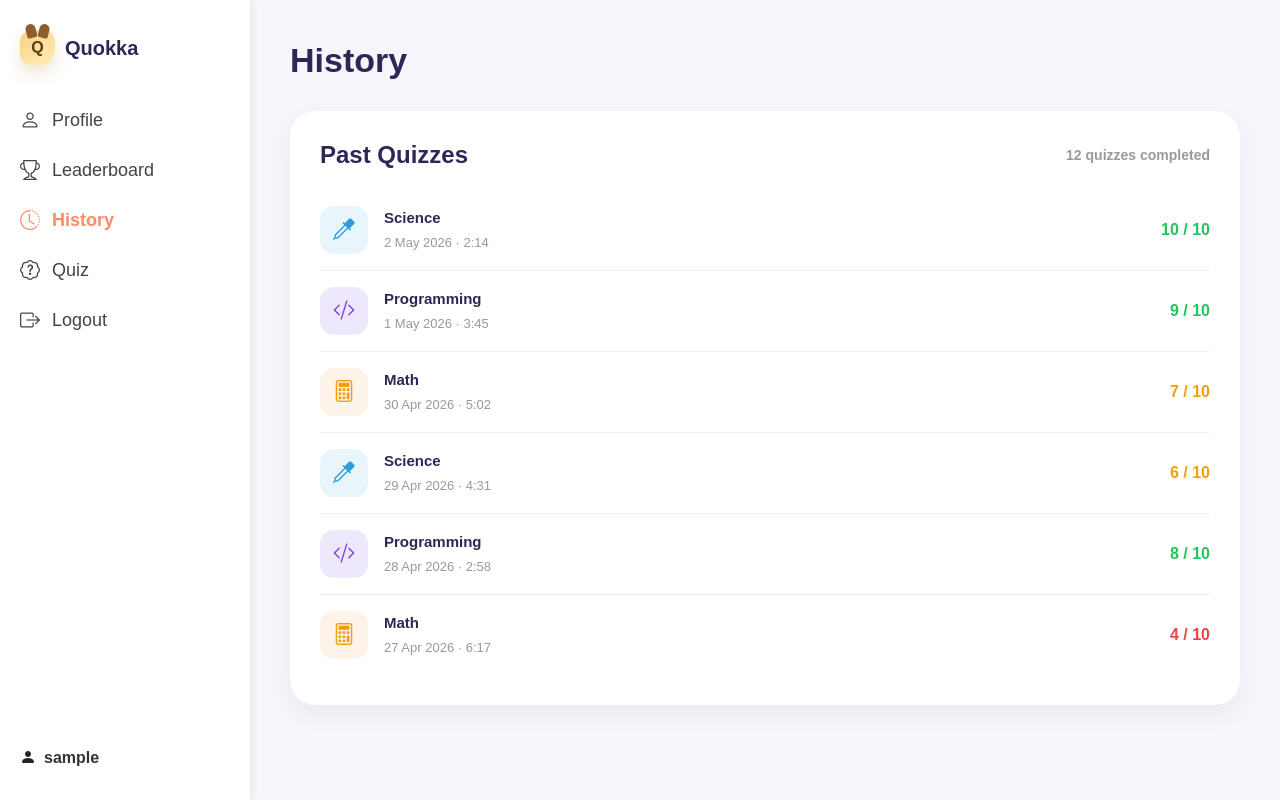
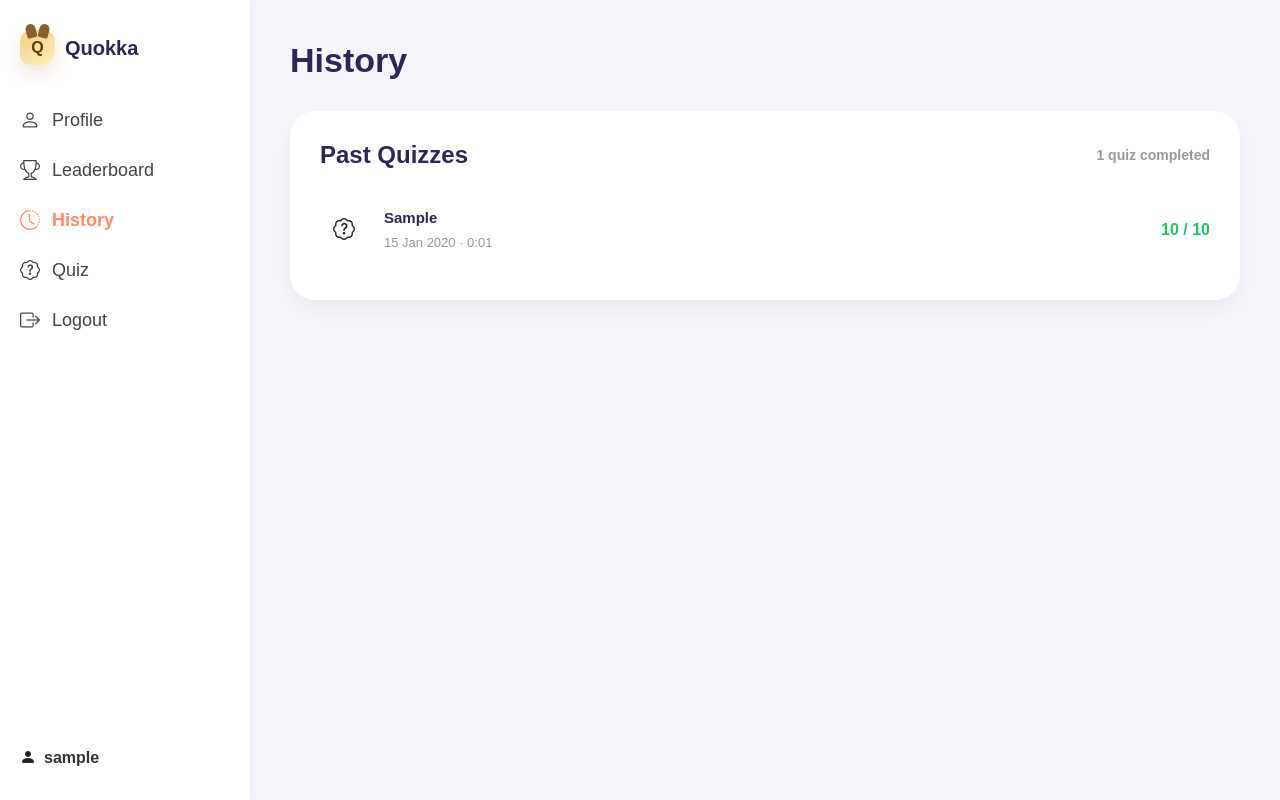
Before and after one commit to krsagn/agile-web-dev, a Flask app: page /history in a window 1280 px wide. Run offline with Flask 3, Linux system fonts and the light colour scheme; a user stored in the database is signed in; tables that the repository leaves empty hold one stand-in row (values such as "Sample post").

Commit message:
Integrate history API and update history page layout

```diff
--- a/app/routes.py
+++ b/app/routes.py
@@ -411,3 +411,27 @@ def get_quiz_results():
     if not quiz_results:
         return jsonify({"quiz_results": None})
     return jsonify({"quiz_results": quiz_results})
+
+
+@main.route('/api/history')
+@login_required
+def get_history():
+    results = (
+        QuizResult.query
+        .filter_by(user_id=current_user.id)
+        .order_by(QuizResult.completed_at.desc())
+        .all()
+    )
+
+    history = [
+        {
+            'category': result.category,
+            'score': result.score,
+            'total': result.total,
+            'time_taken': result.time_taken,
+            'completed_at': result.completed_at.isoformat(),
+        }
+        for result in results
+    ]
+
+    return jsonify({'history': history})
--- a/app/static/css/history.css
+++ b/app/static/css/history.css
@@ -51,6 +51,11 @@
   background: #fef3e8;
   color: #f59e0b;
 }
+.history-category-icon.general,
+.history-category-icon:not([class*=" "]) {
+  background: #f0f0f5;
+  color: #6c757d;
+}
 
 .history-info {
   flex: 1;
--- a/app/templates/history.html
+++ b/app/templates/history.html
@@ -1,90 +1,106 @@
-{% extends 'layout.html' %} {% set active_page = 'history' %} {% block title
-%}History — Quokka{% endblock %} {% block extra_css %}
-<link
-  rel="stylesheet"
-  href="{{ url_for('static', filename='css/history.css') }}"
-/>
-{% endblock %} {% block content %}
+{% extends 'layout.html' %}
+{% set active_page = 'history' %}
+
+{% block title %}History — Quokka{% endblock %}
+
+{% block extra_css %}
+<link rel="stylesheet" href="{{ url_for('static', filename='css/history.css') }}">
+{% endblock %}
+
+{% block content %}
 <h1 class="page-title">History</h1>
 
 <section class="section-card">
   <div class="history-header">
     <h2 class="section-title mb-0">Past Quizzes</h2>
-    <span class="history-count">12 quizzes completed</span>
+    <span class="history-count" id="history-count"></span>
   </div>
 
-  <!-- Empty state (shown when user has no history) -->
-  <div class="history-empty" style="display: none">
+  <div class="history-empty" id="history-empty" style="display: none">
     <i class="bi bi-clock-history"></i>
     <p>No quizzes completed yet. Take your first quiz to get started!</p>
   </div>
 
-  <div class="history-list">
+  <div class="history-list" id="history-list"></div>
+</section>
+{% endblock %}
+
+{% block extra_js %}
+<script>
+const CATEGORY_ICONS = {
+    science: 'bi-eyedropper',
+    programming: 'bi-code-slash',
+    math: 'bi-calculator',
+    general: 'bi-grid',
+};
+
+function categoryClass(category) {
+    const key = (category || '').toLowerCase();
+    if (key in CATEGORY_ICONS) return key;
+    return '';
+}
+
+function categoryIcon(category) {
+    return CATEGORY_ICONS[(category || '').toLowerCase()] || 'bi-patch-question';
+}
+
+function scoreClass(score, total) {
+    if (total === 0) return 'low';
+    const pct = score / total;
+    if (pct >= 0.8) return 'high';
+    if (pct >= 0.5) return 'mid';
+    return 'low';
+}
+
+function formatTime(seconds) {
+    const m = Math.floor(seconds / 60);
+    const s = seconds % 60;
+    return `${m}:${s.toString().padStart(2, '0')}`;
+}
+
+function formatDate(iso) {
+    const d = new Date(iso);
+    return d.toLocaleDateString('en-GB', { day: 'numeric', month: 'short', year: 'numeric' });
+}
+
+function renderHistory(entries) {
+    const list = document.getElementById('history-list');
+    const empty = document.getElementById('history-empty');
+    const count = document.getElementById('history-count');
+
+    count.textContent = `${entries.length} quiz${entries.length === 1 ? '' : 'zes'} completed`;
+
+    if (entries.length === 0) {
+        list.innerHTML = '';
+        empty.style.display = 'block';
+        return;
+    }
+    empty.style.display = 'none';
+
+    list.innerHTML = entries.map(entry => `
         <div class="history-entry">
-      <div class="history-category-icon science">
-        <i class="bi bi-eyedropper"></i>
+            <div class="history-category-icon ${categoryClass(entry.category)}">
+                <i class="bi ${categoryIcon(entry.category)}"></i>
             </div>
             <div class="history-info">
-        <div class="history-title">Science</div>
-        <div class="history-meta">2 May 2026 &middot; 2:14</div>
+                <div class="history-title">${entry.category}</div>
+                <div class="history-meta">${formatDate(entry.completed_at)} &middot; ${formatTime(entry.time_taken)}</div>
             </div>
-      <div class="history-score high">10 / 10</div>
+            <div class="history-score ${scoreClass(entry.score, entry.total)}">${entry.score} / ${entry.total}</div>
         </div>
+    `).join('');
+}
 
-    <div class="history-entry">
-      <div class="history-category-icon programming">
-        <i class="bi bi-code-slash"></i>
-      </div>
-      <div class="history-info">
-        <div class="history-title">Programming</div>
-        <div class="history-meta">1 May 2026 &middot; 3:45</div>
-      </div>
-      <div class="history-score high">9 / 10</div>
-    </div>
+function loadHistory() {
+    fetch('/api/history')
+        .then(r => r.json())
+        .then(data => renderHistory(data.history || []))
+        .catch(() => {
+            document.getElementById('history-list').innerHTML =
+                '<div class="alert alert-danger">Error loading history.</div>';
+        });
+}
 
-    <div class="history-entry">
-      <div class="history-category-icon math">
-        <i class="bi bi-calculator"></i>
-      </div>
-      <div class="history-info">
-        <div class="history-title">Math</div>
-        <div class="history-meta">30 Apr 2026 &middot; 5:02</div>
-      </div>
-      <div class="history-score mid">7 / 10</div>
-    </div>
-
-    <div class="history-entry">
-      <div class="history-category-icon science">
-        <i class="bi bi-eyedropper"></i>
-      </div>
-      <div class="history-info">
-        <div class="history-title">Science</div>
-        <div class="history-meta">29 Apr 2026 &middot; 4:31</div>
-      </div>
-      <div class="history-score mid">6 / 10</div>
-    </div>
-
-    <div class="history-entry">
-      <div class="history-category-icon programming">
-        <i class="bi bi-code-slash"></i>
-      </div>
-      <div class="history-info">
-        <div class="history-title">Programming</div>
-        <div class="history-meta">28 Apr 2026 &middot; 2:58</div>
-      </div>
-      <div class="history-score high">8 / 10</div>
-    </div>
-
-    <div class="history-entry">
-      <div class="history-category-icon math">
-        <i class="bi bi-calculator"></i>
-      </div>
-      <div class="history-info">
-        <div class="history-title">Math</div>
-        <div class="history-meta">27 Apr 2026 &middot; 6:17</div>
-      </div>
-      <div class="history-score low">4 / 10</div>
-    </div>
-  </div>
-</section>
+document.addEventListener('DOMContentLoaded', loadHistory);
+</script>
 {% endblock %}
```
Lines whose indentation alone changed are shown as unchanged.
